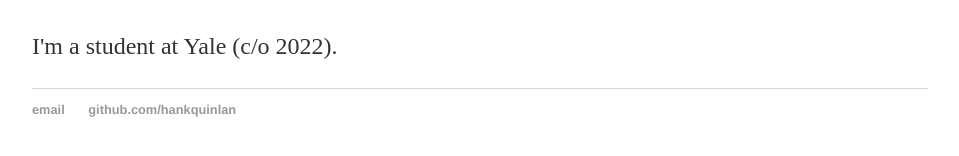
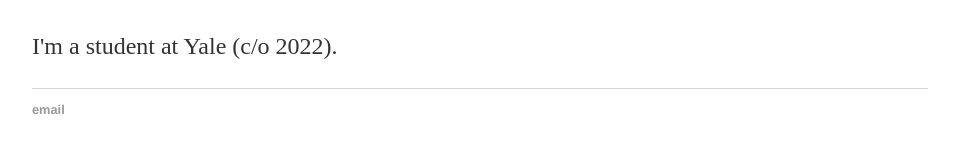
Before and after one commit to zhangmegan/zhangmegan.github.io, a Jekyll site: the page built from index.html, in a window 1280 px wide. Shown: the part 167-323 px from the top of the page, without its empty margins (160-1119 px from the left). Built offline with Jekyll 4.4.1, drawn with Linux system fonts in a browser that asks for light colours.

Commit message:
Update default.html

```diff
--- a/_layouts/default.html
+++ b/_layouts/default.html
@@ -21,8 +21,7 @@
 			</div><!-- /.container -->
 			<footer>
 	    		<ul>
-	        		<li><a href="mailto:hankquinlanhub@gmail.com">email</a></li>
-	        		<li><a href="https://github.com/hankquinlan">github.com/hankquinlan</a></li>
+	        		<li><a href="mailto:megan.zhang@yale.edu">email</a></li>
 				</ul>
 			</footer>
 		</body>
```
